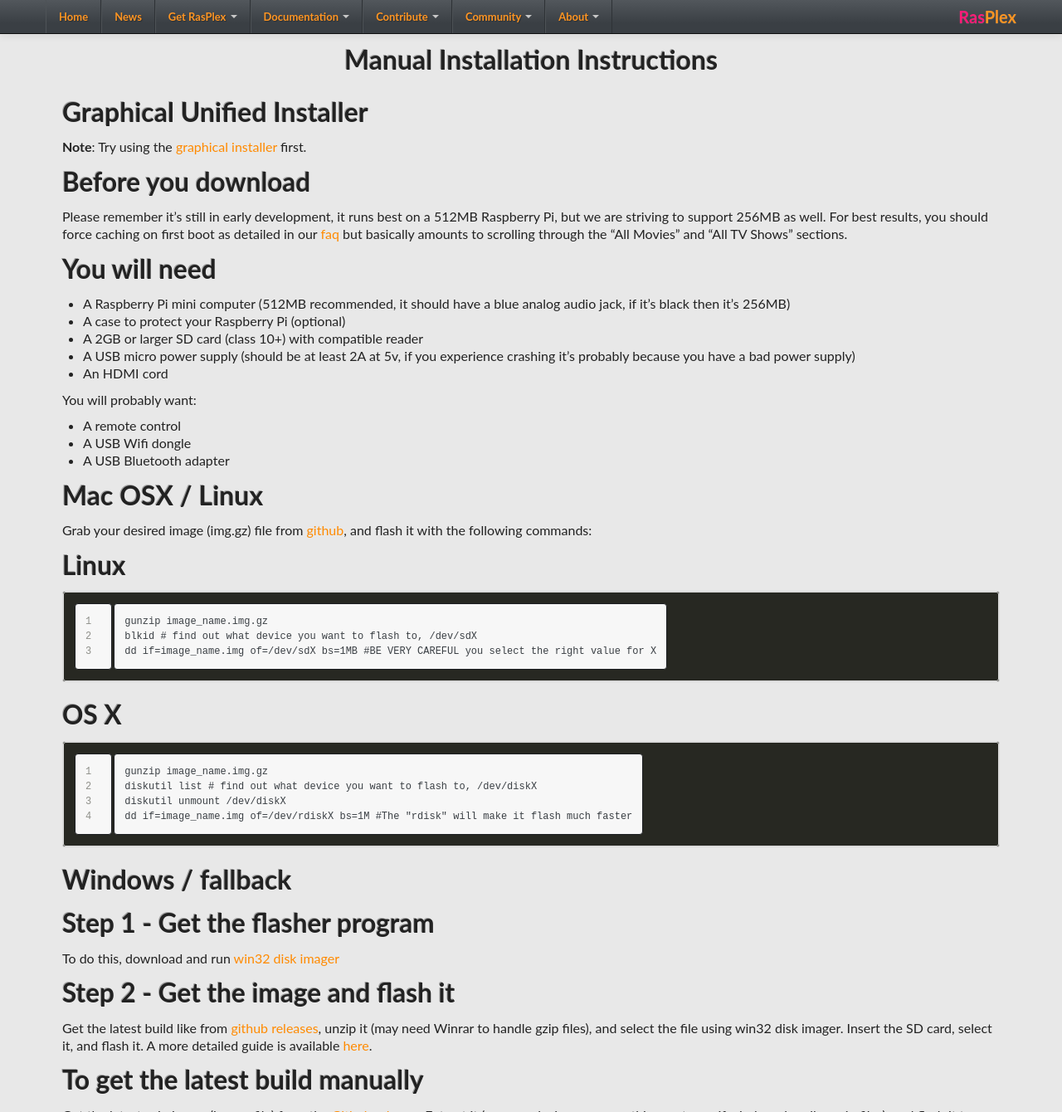
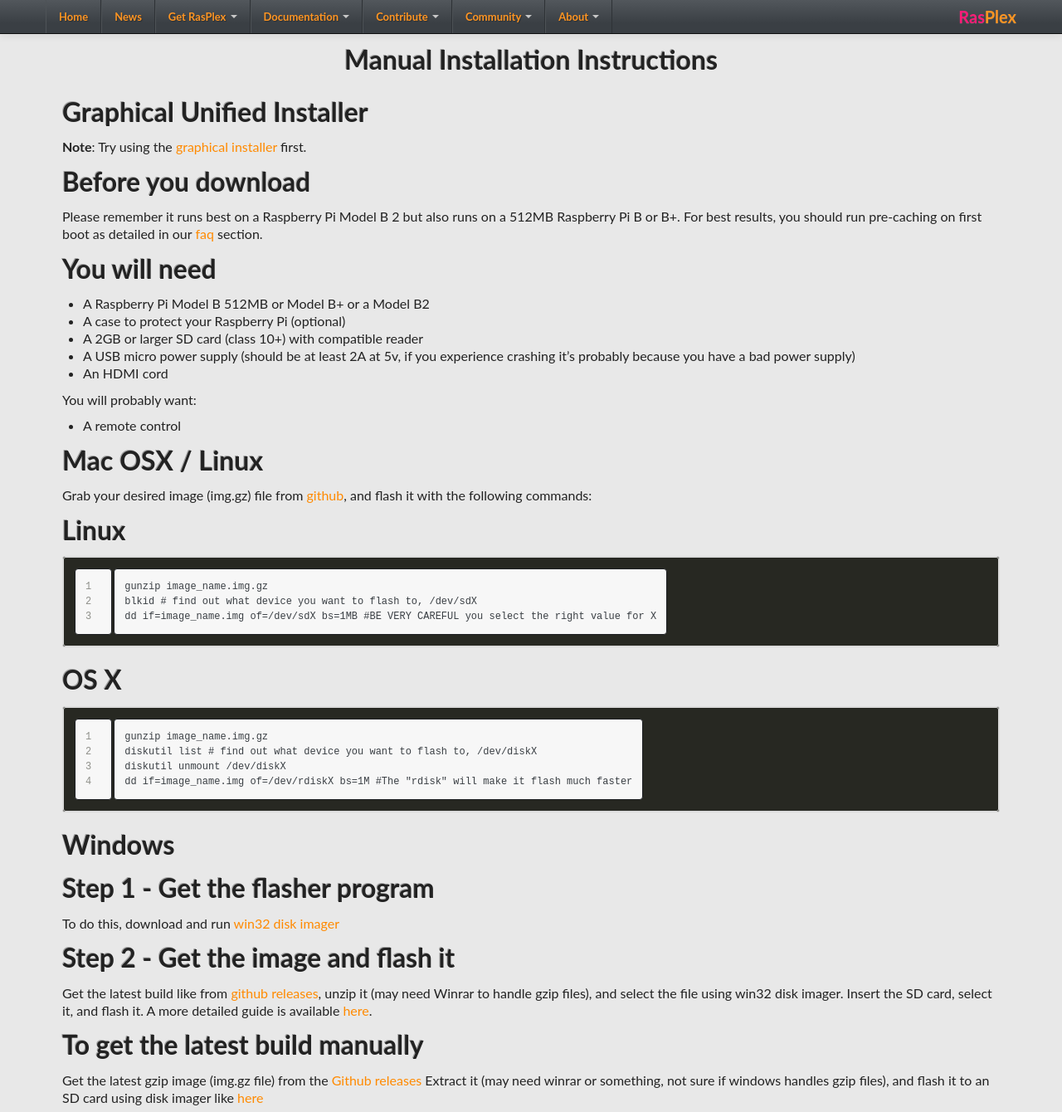
Before and after one commit to RasPlex/RasPlex.github.io, a Jekyll site: the page built from get-started/download-rasplex.md, in a window 1280 px wide and 1400 px high, cut to the strip 0-1340 px from the top of the window. Shown: the whole strip at 83% size. Built offline with Jekyll 4.4.1, drawn with Linux system fonts in a browser that asks for light colours; nearby versions of some CDN libraries.

Commit message:
Update download-rasplex.md

````diff
--- a/get-started/download-rasplex.md
+++ b/get-started/download-rasplex.md
@@ -11,11 +11,11 @@
 
 ##  Before you download
 
-Please remember it's still in early development, it runs best on a 512MB Raspberry Pi, but we are striving to support 256MB as well. For best results, you should force caching on first boot as detailed in our [faq](/docs/faq.html) but basically amounts to scrolling through the "All Movies" and "All TV Shows" sections.
+Please remember it runs best on a Raspberry Pi Model B 2 but also runs on a 512MB Raspberry Pi B or B+. For best results, you should run pre-caching on first boot as detailed in our [faq](/docs/faq.html) section.
 
 ## You will need
 
-+ A Raspberry Pi mini computer (512MB recommended, it should have a blue analog audio jack, if it's black then it's 256MB)
++ A Raspberry Pi Model B 512MB or Model B+ or a Model B2
 + A case to protect your Raspberry Pi (optional)
 + A 2GB or larger SD card (class 10+) with compatible reader
 + A USB micro power supply (should be at least 2A at 5v, if you experience crashing it's probably because you have a bad power supply)
@@ -24,9 +24,6 @@
 You will probably want:
 
 + A remote control
-+ A USB Wifi dongle
-+ A USB Bluetooth adapter
-
 
 # Mac OSX / Linux
 
@@ -47,7 +44,7 @@
 dd if=image_name.img of=/dev/rdiskX bs=1M #The "rdisk" will make it flash much faster
 ```
 
-# Windows / fallback
+# Windows
 
 ## Step 1 - Get the flasher program
 
````
